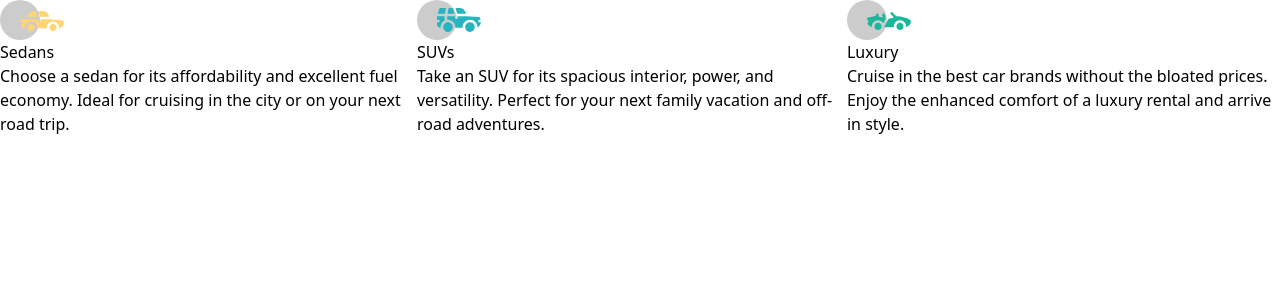
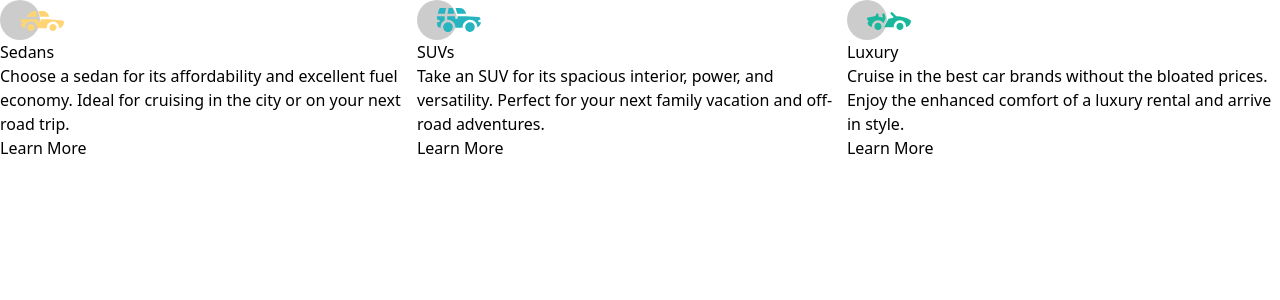
Before and after one commit to md-abid-hussain/column-card-component, a React (Vite) app: page / in a window 1280 px wide. Shown: the top 300 px of the page. Built offline with nearby package versions, Linux system fonts and the light colour scheme.

Commit message:
added link to card

```diff
--- a/src/components/Card.jsx
+++ b/src/components/Card.jsx
@@ -4,6 +4,7 @@ const Card = ({ image, title, desc }) => {
             <img src={image} />
             <h2>{title}</h2>
             <p>{desc}</p>
+            <a href="#">Learn More</a>
         </section>
     )
 }
```
